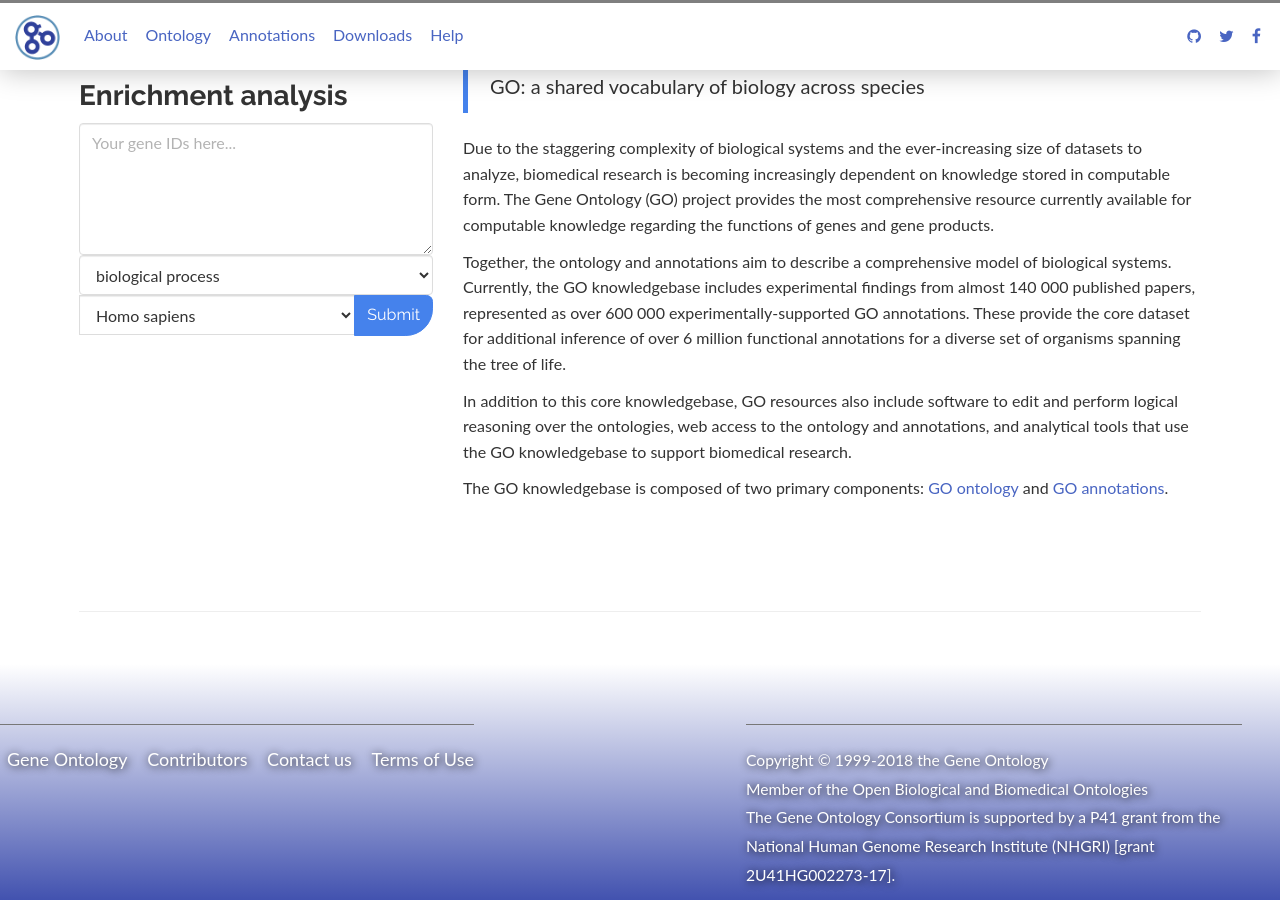
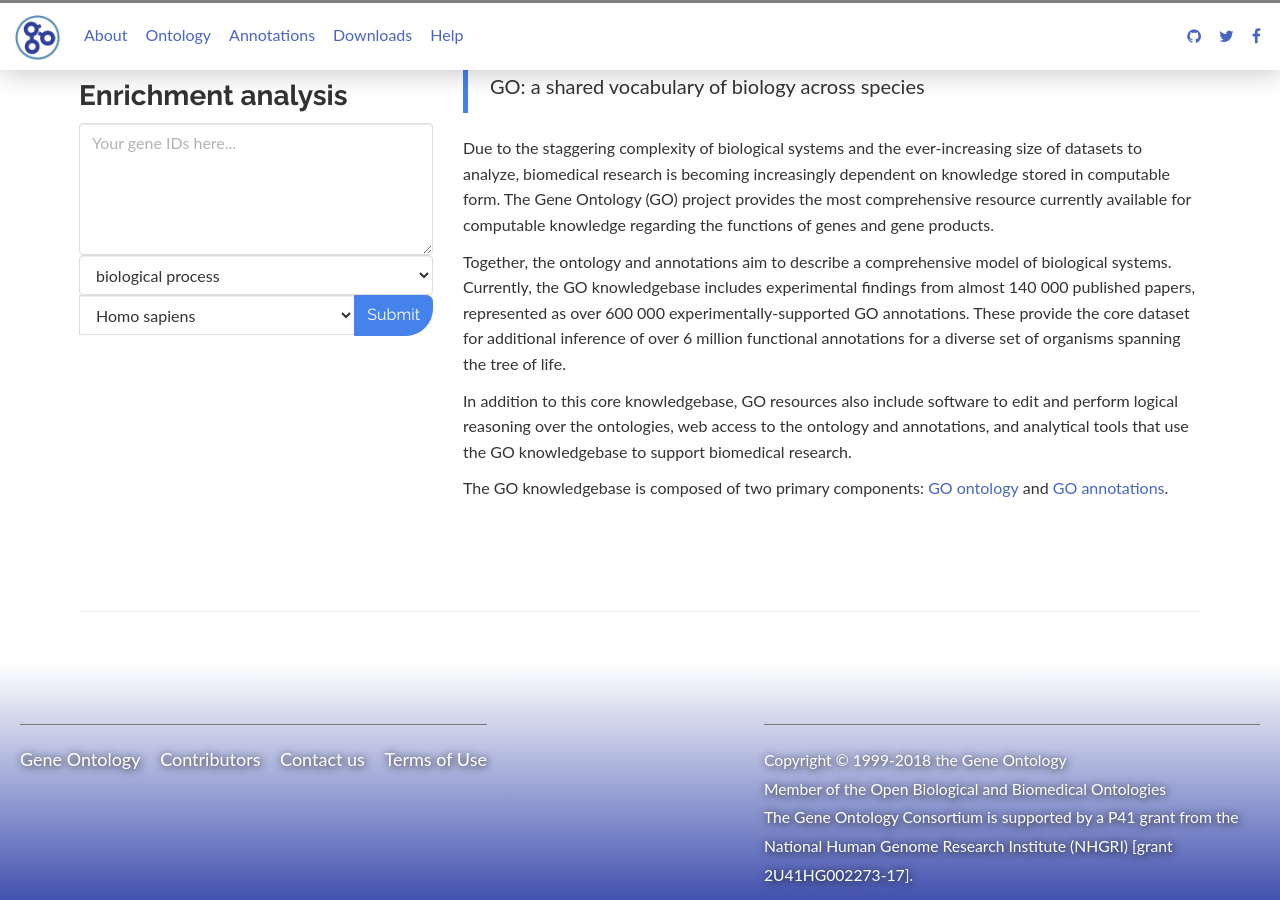
Before and after one commit to geneontology/geneontology.github.io, a Jekyll site: the page built from index.html, in a window 1280 px wide and 900 px high, scrolled down 531 px. Built offline with Jekyll 4.4.1, drawn with Linux system fonts in a browser that asks for light colours; nearby versions of some CDN libraries.

Commit message:
Footer formattig

```diff
--- a/_includes/footer.html
+++ b/_includes/footer.html
@@ -1,9 +1,9 @@
 
 <footer class="footer u-margin-top-xxxxlarge">
 	<div class="row" style="background: linear-gradient(white, #4252af); padding-top: 6rem;	">
-		<div class="col-sm-6" style="margin-left: -53px; padding-left: 35px; padding-right: 0px;">
+		<div class="col-sm-6" style="padding-left: 35px; padding-right: 0px;">
 			<div class="footer__navigation">
-				<ul class="footer__list">
+				<ul class="footer__list" style="padding-left: 0px;">
 					<li class="footer__item">
 						<a href="/" class="footer__link">Gene Ontology</a>
 					</li>
@@ -19,7 +19,8 @@
 				</ul>
 			</div>
 		</div>
-		<div class="col-sm-6" style="padding-left: 35px; padding-right: 0px">
+
+		<div class="col-sm-6" style="padding-left: 0px; padding-right: 35px">
 			<p class="footer__copyright">
 				<small class="footer__text">
 					Copyright © 1999-2018
```
